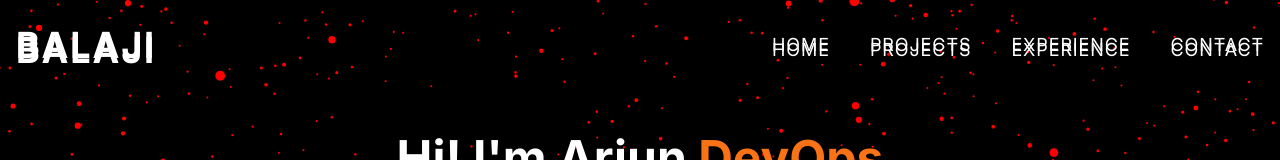
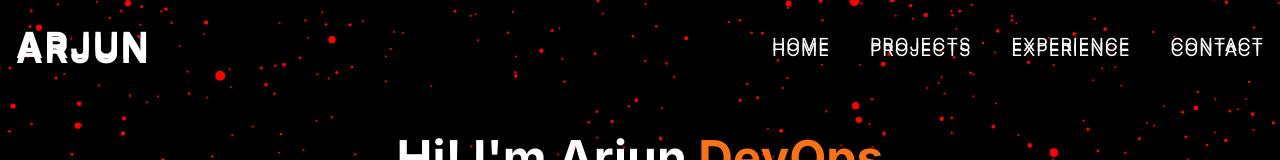
Before and after one commit to arjundhav/my-portfolio, a Next.js app: page / in a window 1280 px wide. Shown: the top 160 px of the page. Built offline with nearby package versions, Linux system fonts and the light colour scheme; a web font is replaced by a local one.

Commit message:
Update Navbar.jsx

```diff
--- a/components/Navbar.jsx
+++ b/components/Navbar.jsx
@@ -64,7 +64,7 @@ const Navbar = () => {
                         offset={-70}
                         duration={500}>
                         <h1 className={`text-2xl md:text-3xl sm:text-3xl lg:text-4xl cursor-pointer font-bold uppercase duration-200 ease-in-out hover:scale-105 tracking-wider cursor-pointern ${pageScroll && 'ml-7 md:ml-4'}`}>
-                            balaji
+                            arjun
                         </h1>
                     </Link>
 
@@ -122,7 +122,7 @@ const Navbar = () => {
                                     onClick={() => setNavigation(false)}
                                     className="text-2xl md:text-3xl sm:text-3xl lg:text-4xl font-bold duration-300 uppercase ease-in-out tracking-wider cursor-pointer hover:scale-95"
                                 >
-                                    balaji
+                                    arjun
                                 </h2>
                             </Link>
                             <div
```
